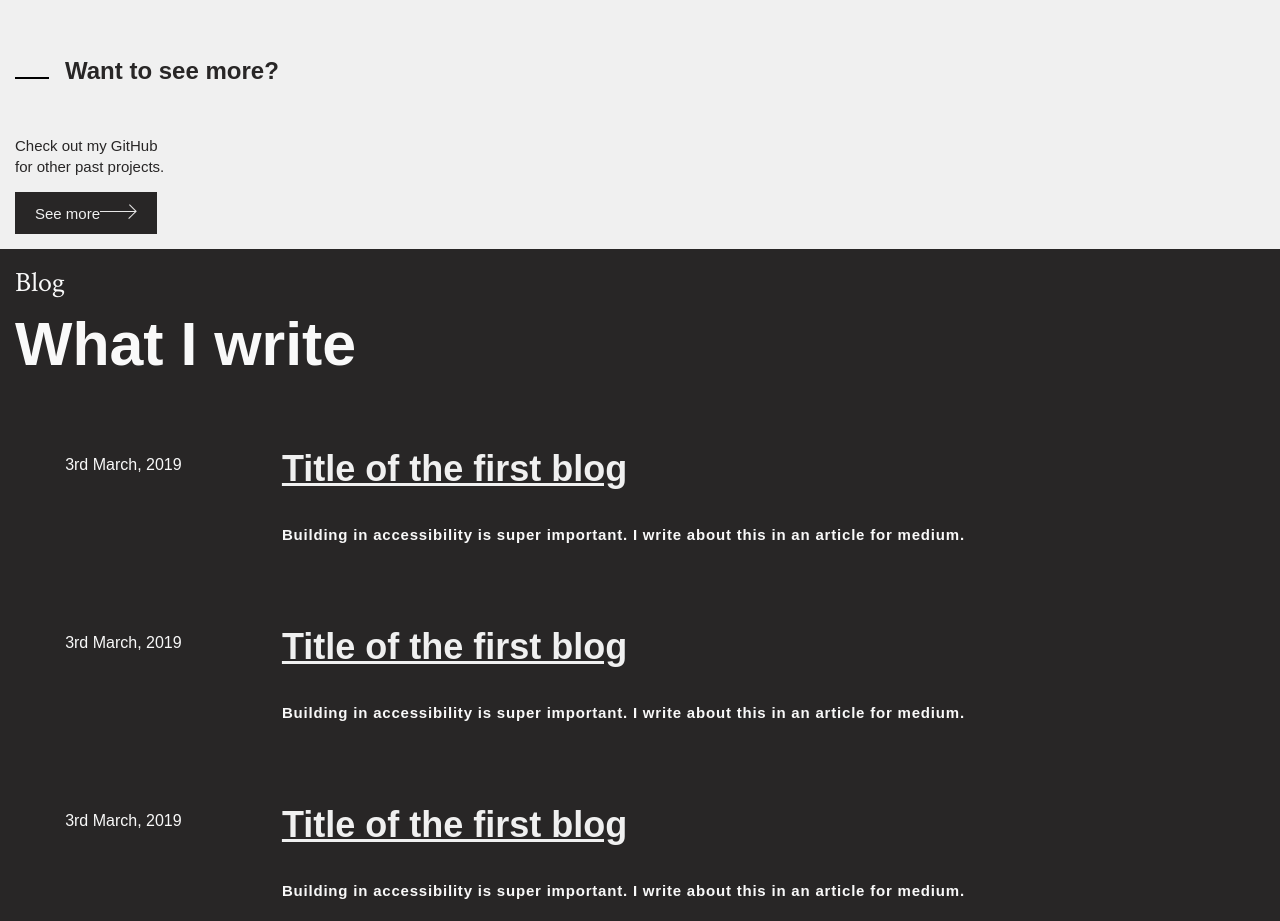
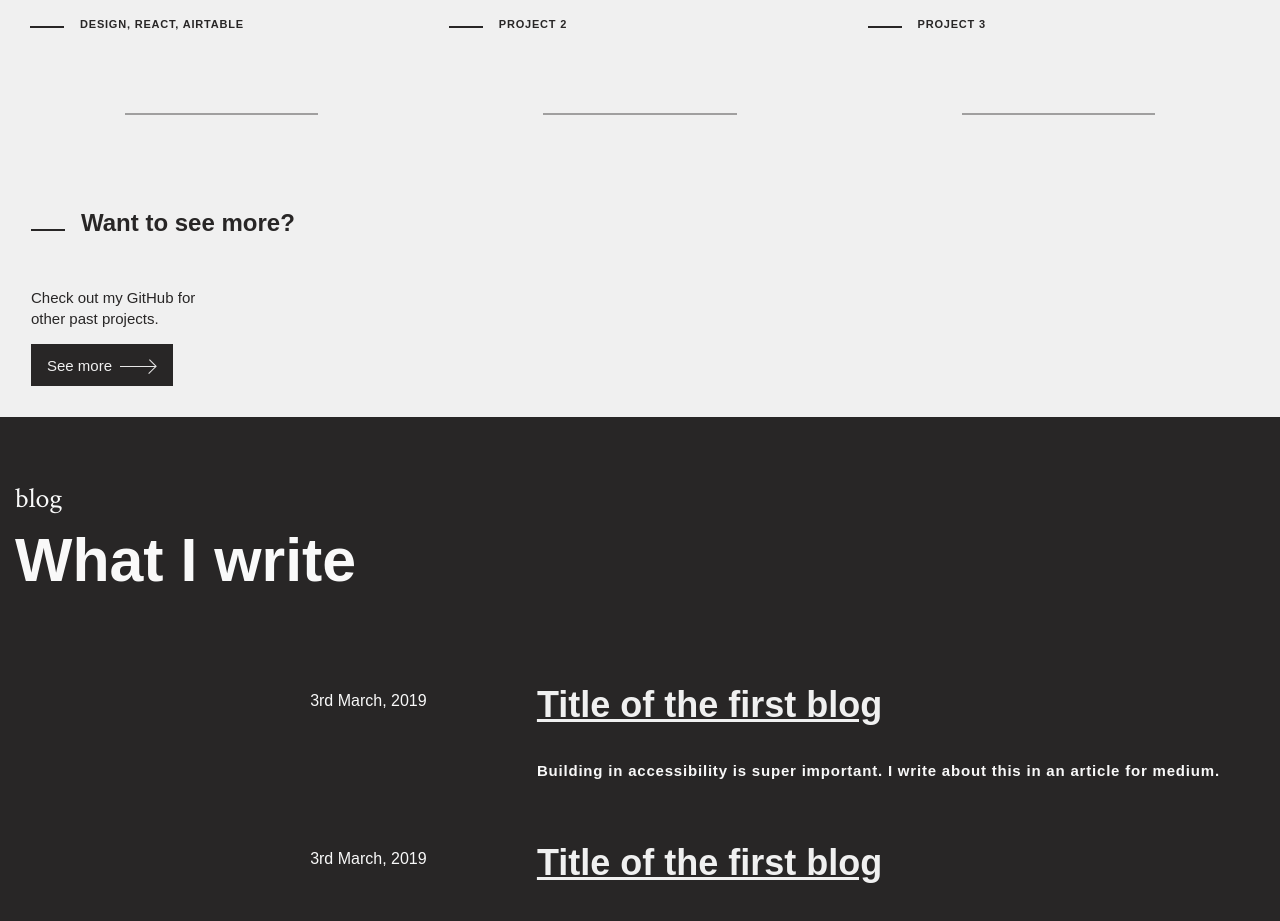
Before and after one commit to parkhabit/projects, a React (Create React App) app: page / in a window 1280 px wide. Shown: the part 1542-2463 px from the top of the page. Built offline with nearby package versions, Linux system fonts and the light colour scheme.

Commit message:
updates styling issues

```diff
--- a/src/components/nav.css
+++ b/src/components/nav.css
@@ -28,18 +28,15 @@ background-color: #f0f0f0;
 }
 
 .nav a {
-    min-width: 70px;
+    min-width: 60px;
     border-bottom: 1px solid #f0f0f0;
     margin: 3px;
     padding-bottom: 4px;
+    text-align: center;
 }
 
 ul > .active {
     color: red;
-}
-
-.nav :first-child :first-child {
-    min-width: 100px;
 }
 
 .text-color-dark {
--- a/src/components/project-details.jsx
+++ b/src/components/project-details.jsx
@@ -24,11 +24,11 @@ class ProjectDetails extends Component {
           <span className="heading-6 dark-text">{description}</span>
           <p className="text dark-text h-20">{paragraph}</p>
           <img className="project-img" src={img} alt={imgAlt} />
-          <div>
+          <div className='pt-1'>
             <hr className="divider-small" />
             <span className="underline dark-text">{skills}</span>
           </div>
-          <hr className="divider-dark" />
+          <hr className="divider-small-dark" />
         </Link>
       </div>
     );
--- a/src/containers/home.jsx
+++ b/src/containers/home.jsx
@@ -16,8 +16,10 @@ class Home extends Component {
             <h3 className="overline-1">Hi, my name is Kitty. I'm a digital designer/developer working in London.</h3>
           </div>
         <section className="background-light" id='work'>
+          <div className='section-heading'>
           <span className='overline-1 dark-text'>work</span>
           <h2 className='heading-2 dark-text'>Case Studies</h2>
+          </div>
           <div className="d-flex flex-wrap justify-between">
           <ProjectDetails
             overview="Overview"
@@ -51,18 +53,18 @@ class Home extends Component {
             imgAlt="placeholder"
             skills="Project 3"
           />
-          <div>
+          <div className='p-lg-1'>
             <hr className="divider-small" />
             <h4 className="heading-3 dark-text inline">Want to see more?</h4>
             <p className="text dark-text">
-              Check out my GitHub
+              Check out my GitHub for
               <br />
-              for other past projects.
+              other past projects.
             </p>
             <a href="https://www.github.com/parkhabit">
               <button className="dark-button">
                 See more
-                <img src={arrowRight} alt="arrow" />
+                <img src={arrowRight} className="btn-arrow" alt="arrow" />
               </button>
             </a>
           </div>
@@ -70,12 +72,13 @@ class Home extends Component {
 
         </section>
         <section className="background-semi-dark top-curtain">
-          <span className="overline-1">Blog</span>
+          <div className='section-heading'>
+          <span className="overline-1">blog</span>
           <h3 className="heading-2">What I write</h3>
-
-          <div className="w-lg-80 h-lg-100">
+          </div>
+          <div className="w-lg-80 h-lg-100 ml-20">
             <article className="d-lg-flex justify-around-lg margin-md">
-              <p className="overline">3rd March, 2019</p>
+              <p className="overline pr-lg-20">3rd March, 2019</p>
               <div>
                 <Link to="article/1">
                   <h3 className="heading-2-1 underlined">
@@ -89,7 +92,7 @@ class Home extends Component {
               </div>
             </article>
             <article className="d-lg-flex justify-around-lg margin-md">
-              <p className="overline">3rd March, 2019</p>
+              <p className="overline pr-lg-20">3rd March, 2019</p>
               <div>
                 <Link to="article/2">
                   <h3 className="heading-2-1 underlined">
@@ -103,7 +106,7 @@ class Home extends Component {
               </div>
             </article>
             <article className="d-lg-flex justify-around-lg margin-md">
-              <p className="overline">3rd March, 2019</p>
+              <p className="overline pr-lg-20">3rd March, 2019</p>
               <div>
                 <Link to="article/3">
                   <h3 className="heading-2-1 underlined">
@@ -121,8 +124,11 @@ class Home extends Component {
 
         <div className="reveal-main"></div>
         <section className="background-light bottom-curtain" id='values'>
-          <span className="overline-1 dark-text">Values</span>
-          <h3 className="heading-2 dark-text">How I work</h3>
+          <div className='section-heading'>
+            <span className="overline-1 dark-text">values</span>
+            <h3 className="heading-2 dark-text">How I work</h3>
+          </div>
+
           <div className="d-flex flex-wrap">
             <span className="w-30" />
             <article className="w-30">
--- a/src/style.css
+++ b/src/style.css
@@ -45,6 +45,10 @@
   font-weight: 600;
   font-size: 0.6875rem;
   line-height: 1.0625rem;
+}
+
+.section-heading {
+  margin-top: 3rem;
 }
 
 .vertical {
@@ -156,6 +160,10 @@ a {
   justify-content: space-between;
 }
 
+.pt-1 {
+  padding-top: 1rem;
+}
+
 .pl-40 {
   padding-left: 40%;
 }
@@ -222,9 +230,17 @@ h1 {
   border: 1px solid rgba(249, 249, 249, .5);
 }
 
+.divider-small-dark {
+  display: block;
+  border: 1px solid #282626;
+  width: 50%;
+  margin-top: 5rem;
+  opacity: .4;
+}
+
 .divider-dark {
   display: block;
-  border: 1px solid #000000;
+  border: 1px solid #282626;
   width: 100%;
 }
 
@@ -232,7 +248,7 @@ h1 {
   display: inline-block;
   margin: auto 1rem auto 0;
   width: 2rem;
-  border: 1px solid #000000;
+  border: 1px solid #282626;
 }
 
 .navigation-top {
@@ -246,6 +262,11 @@ h1 {
   display: flex;
   justify-content: space-between;
   padding: 0 .5rem;
+}
+
+.btn-arrow {
+  vertical-align: bottom;
+  padding-left: .5rem;
 }
 
 .project-img {
@@ -291,6 +312,10 @@ h1 {
 } */
 
 @media only screen and (min-width: 768px) {
+  .p-lg-1 {
+    padding: 1rem;
+  }
+
   .d-lg-none {
     display: none;
   }
@@ -327,6 +352,11 @@ h1 {
   /* .overline-2 {
     font-size: 1.5rem;
   } */
+  .ml-20 {
+    display: flex;
+    flex-direction: column;
+    margin-left: 20%;
+  }
 
   .w-30 {
     width: 33%;
@@ -345,4 +375,12 @@ h1 {
   .vertical {
     transform-origin: 40% 120% 0;
   }
+
+  .margin-md {
+    margin: 20px 0 20px 0;
+  }
+
+  .pr-lg-20 {
+    padding-right: 20px;
+  }
 }
```
